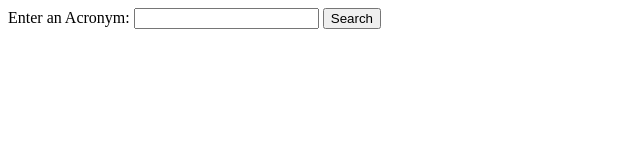
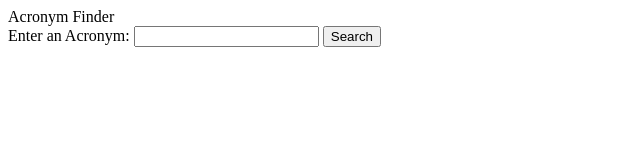
Before and after one commit to FearlessSolutions/acronym_plugin, a browser extension: page search.html in a window 1280 px wide. Shown: the whole page, without its empty margins (0-640 px from the left). Drawn offline with Linux system fonts and the light colour scheme.

Commit message:
Add a title to the dropdown

```diff
--- a/search.html
+++ b/search.html
@@ -4,6 +4,7 @@
     <title>Quick Search</title>
   </head>
   <body>
+    <div id="fearless_tla_title">Acronym Finder</div>
     <form id="fearless_tla_search_form" autocomplete="off">
       <label>
         Enter an Acronym:
```
